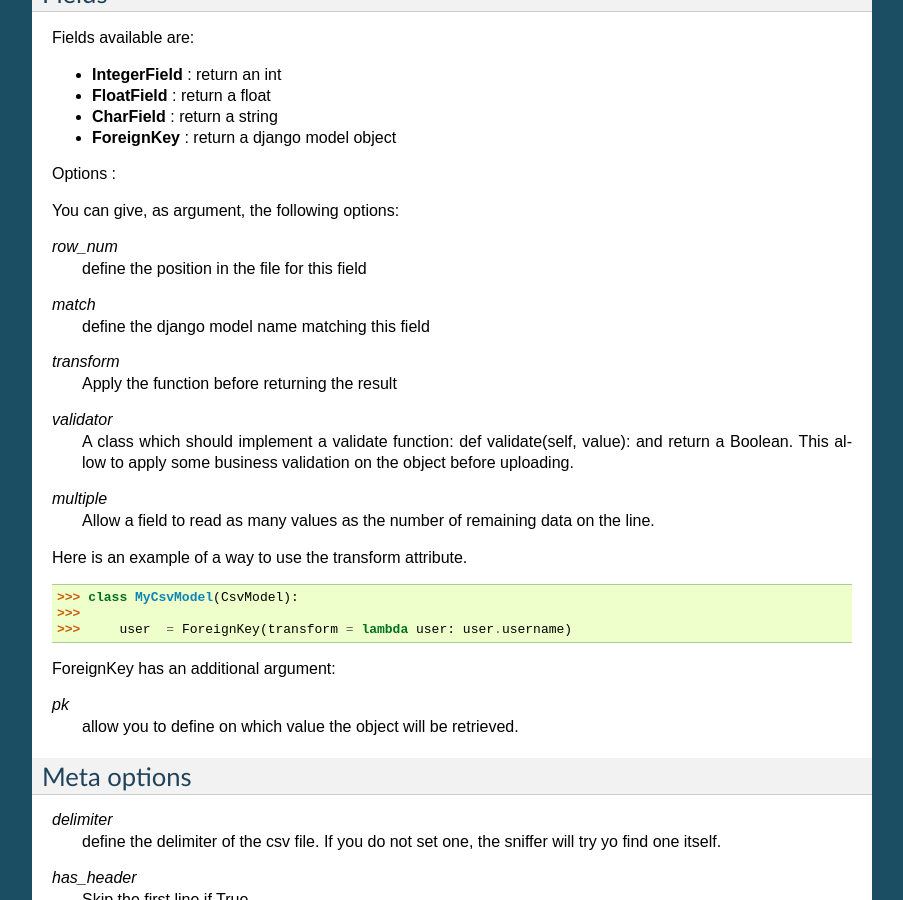
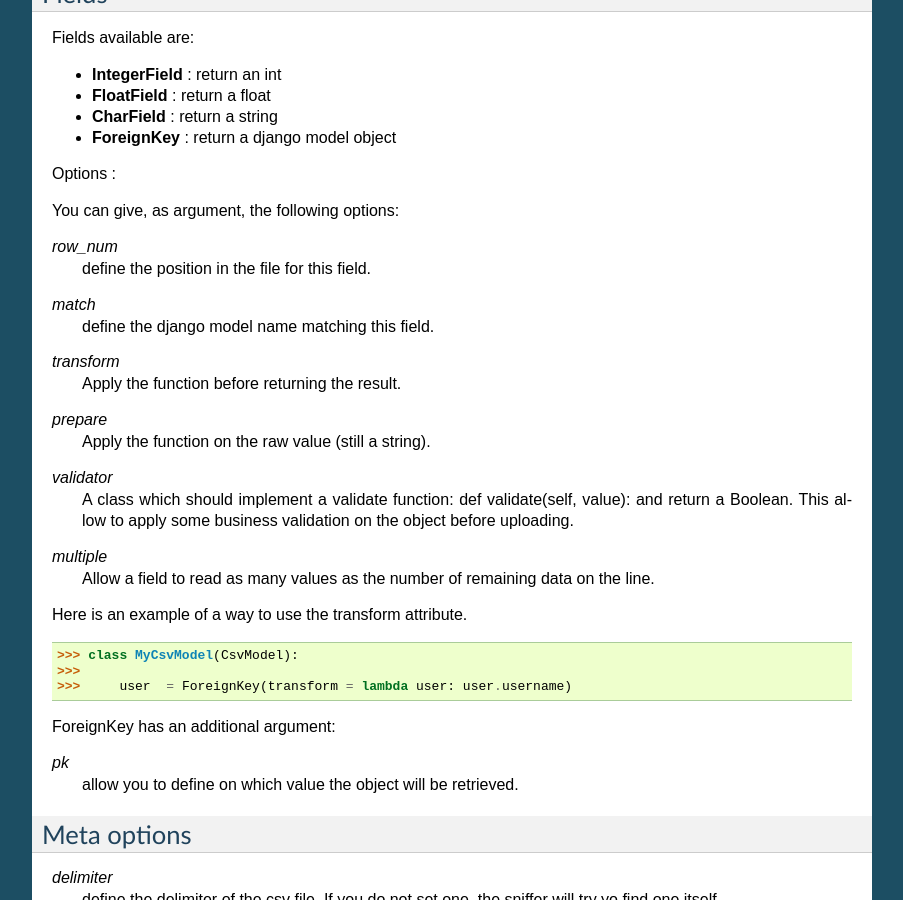
Before and after one commit to anthony-tresontani/django-adaptors, a Sphinx documentation site: the page built from docs/index.rst, in a window 1280 px wide and 900 px high, scrolled down 1677 px. Shown: the whole window, without its empty margins (198-1101 px from the left). Built offline with Sphinx 7.4.7, drawn with Linux system fonts in a browser that asks for light colours.

Commit message:
Update in docs for the prepare method

```diff
--- a/docs/index.rst
+++ b/docs/index.rst
@@ -111,13 +111,16 @@ Options :
 You can give, as argument, the following options:
 
 `row_num`
-	define the position in the file for this field
+	define the position in the file for this field.
 
 `match`
-	define the django model name matching this field
+	define the django model name matching this field.
 
 `transform`
-	Apply the function before returning the result
+	Apply the function before returning the result.
+
+`prepare`
+	Apply the function on the raw value (still a string).
 
 `validator`
 	A class which should implement a validate function:
```
